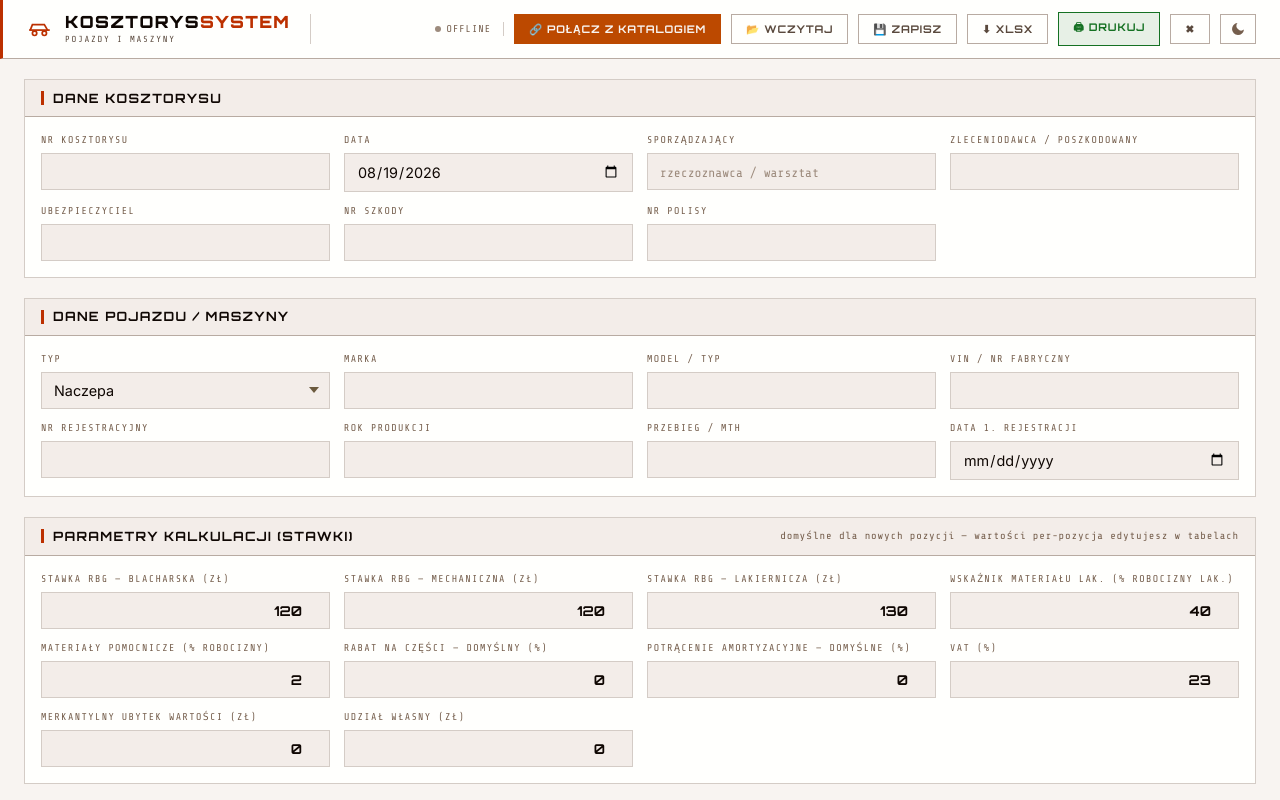
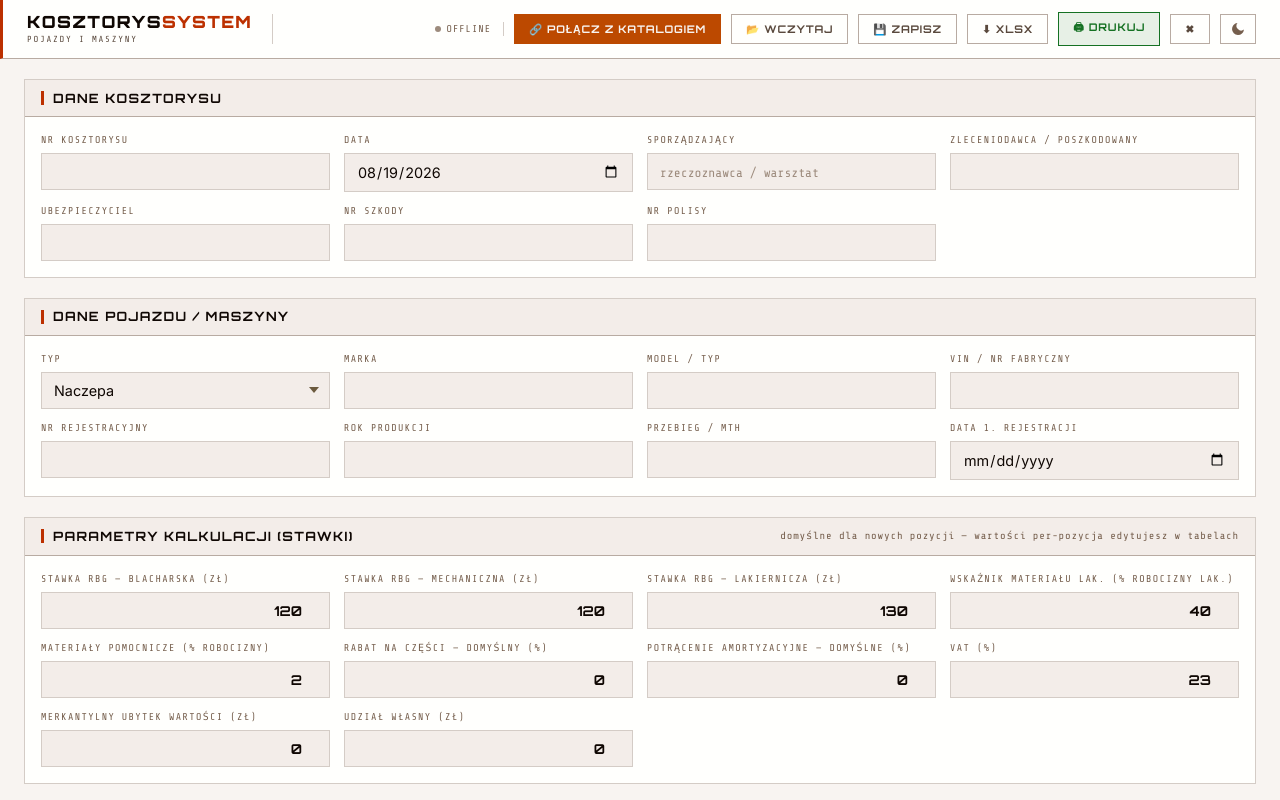
Before and after one commit to Leszek-wsbtechnika/kosztorys, a plain HTML site: page index.html in a window 1280 px wide. Shown: the top 800 px of the page. Drawn offline with nearby package versions, Linux system fonts and the light colour scheme.

Commit message:
Usuń tymczasową ikonę ciężarówki z appbara
Zostaje sam lockup KOSZTORYSSYSTEM. Reguła .appbar .brand svg i gap
w .brand zostają — logo wejdzie w to samo miejsce po zaprojektowaniu.

Co-Authored-By: Claude Opus 5 <noreply@anthropic.com>

```diff
--- a/index.html
+++ b/index.html
@@ -81,7 +81,7 @@ button{cursor:pointer;font-family:var(--display)}
   border-bottom:1px solid var(--border-bright);border-left:3px solid var(--brand-orange);
   padding:12px 24px;display:flex;align-items:center;gap:10px;flex-wrap:wrap;transition:background .25s}
 .appbar .brand{display:flex;align-items:center;gap:12px;padding-right:20px;border-right:1px solid var(--border);cursor:default}
-.appbar .brand svg{flex:0 0 auto;color:var(--brand-orange)}
+.appbar .brand svg{flex:0 0 auto;color:var(--brand-orange)}   /* dla przyszłego logo */
 .brand-txt{display:flex;flex-direction:column;gap:4px;line-height:1}
 .brand-name{font-family:var(--display);font-size:1.05rem;font-weight:900;letter-spacing:.08em;color:var(--text)}
 .brand-name span{color:var(--brand-orange)}
@@ -301,9 +301,7 @@ td.lp{text-align:center;color:var(--muted-lt);width:34px;font-family:var(--mono)
 <!-- ============ APPBAR ============ -->
 <div class="appbar no-print">
   <div class="brand">
-    <svg width="26" height="26" viewBox="0 0 24 24" fill="none" stroke="currentColor" stroke-width="1.6">
-      <path d="M3 13l2-5h11l3 5"/><path d="M2 13h19"/><circle cx="7" cy="16" r="2"/><circle cx="16" cy="16" r="2"/>
-    </svg>
+    <!-- logo trafi tutaj po zaprojektowaniu -->
     <div class="brand-txt">
       <div class="brand-name">KOSZTORYS<span>SYSTEM</span></div>
       <div class="brand-sub">Pojazdy i maszyny</div>
```
